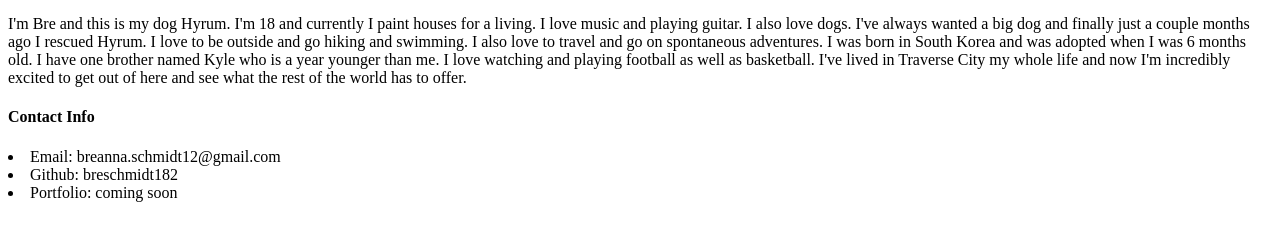
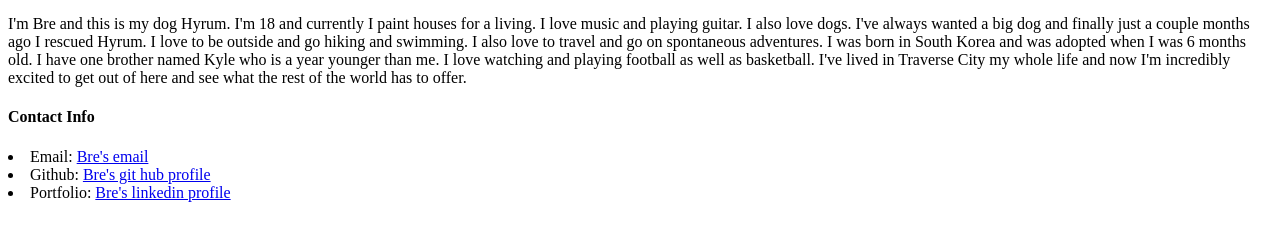
Before and after one commit to breschmidt182/module-1, a plain HTML site: page About_Bre.html in a window 1280 px wide. Shown: the part 400-640 px from the top of the page. Drawn offline with Linux system fonts and the light colour scheme.

Commit message:
Add files via upload

```diff
--- a/About_Bre.html
+++ b/About_Bre.html
@@ -1,6 +1,5 @@
 <!DOCTYPE html>
-<html>
-    <lang="en"</lang>
+<html lang="en-US">
 
     <head>
         <meta charset="UTF-8">
@@ -29,9 +28,9 @@
         </p>
 
         <h4>Contact Info</h4>
-        <li>Email: breanna.schmidt12@gmail.com</li>
-        <li>Github: breschmidt182</li>
-        <li>Portfolio: coming soon</li>
+        <li>Email: <a href="https://mail.google.com/mail/u/0/?tab=rm&ogbl#inbox" target="_blank">Bre's email</a></li>
+        <li>Github: <a href="https://github.com/breschmidt182" target="_blank">Bre's git hub profile</a></li>
+        <li>Portfolio: <a href="https://www.linkedin.com/in/breanna-schmidt-029474202/" text="_blank">Bre's linkedin profile</a></li>
 
 
     </body>
```
